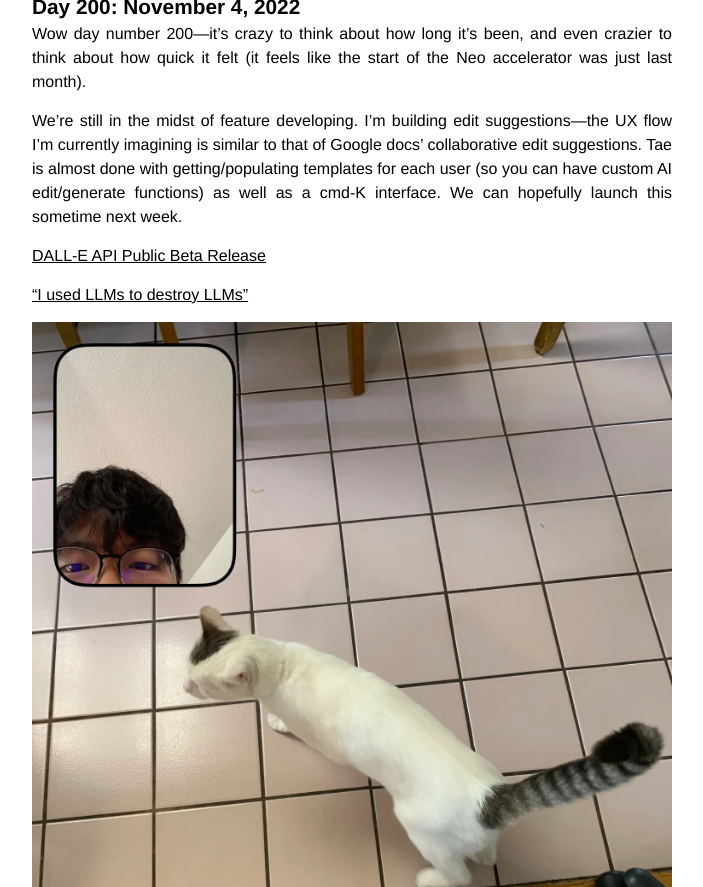
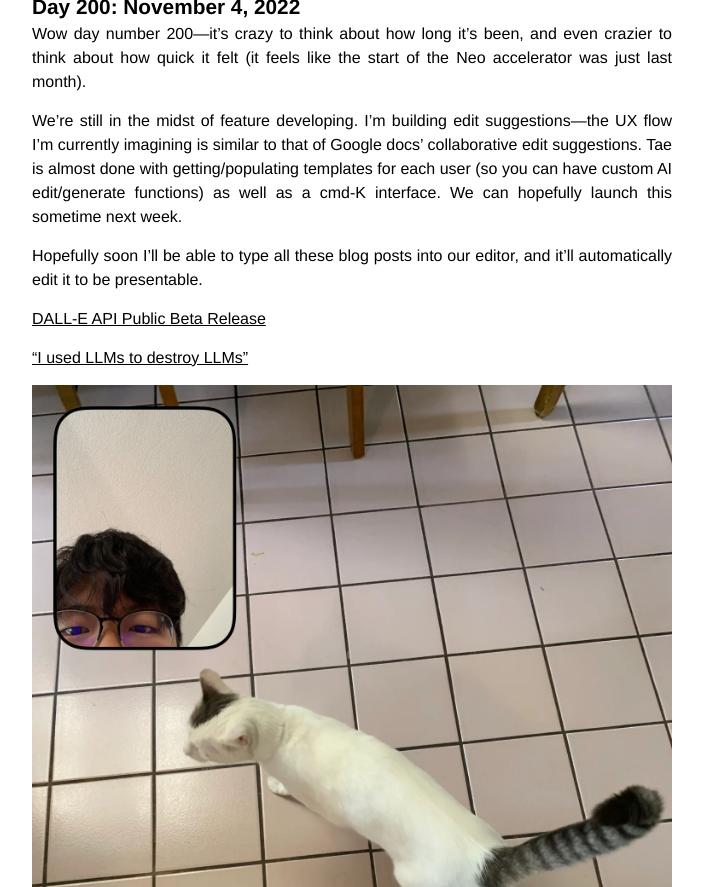
Before and after one commit to alexjwang/personal-blog, a Jekyll site: the page built from _posts/2022-10-31-startup-logs-4.markdown, in a window 1280 px wide and 900 px high, scrolled down 2717 px, cut to the strip 13-900 px from the top of the window. Shown: the whole strip, without its empty margins (288-991 px from the left). Built offline with Jekyll 4.4.1, drawn with Linux system fonts in a browser that asks for light colours; nearby versions of some CDN libraries.

Commit message:
another sentence

```diff
--- a/_posts/2022-10-31-startup-logs-4.markdown
+++ b/_posts/2022-10-31-startup-logs-4.markdown
@@ -50,6 +50,8 @@ Wow day number 200—it's crazy to think about how long it's been, and even craz
 
 We're still in the midst of feature developing. I'm building edit suggestions—the UX flow I'm currently imagining is similar to that of Google docs' collaborative edit suggestions. Tae is almost done with getting/populating templates for each user (so you can have custom AI edit/generate functions) as well as a cmd-K interface. We can hopefully launch this sometime next week.
 
+Hopefully soon I'll be able to type all these blog posts into our editor, and it'll automatically edit it to be presentable.
+
 [DALL-E API Public Beta Release](https://openai.com/blog/dall-e-api-now-available-in-public-beta/)
 
 ["I used LLMs to destroy LLMs"](https://arxiv.org/abs/2211.01910)
```
